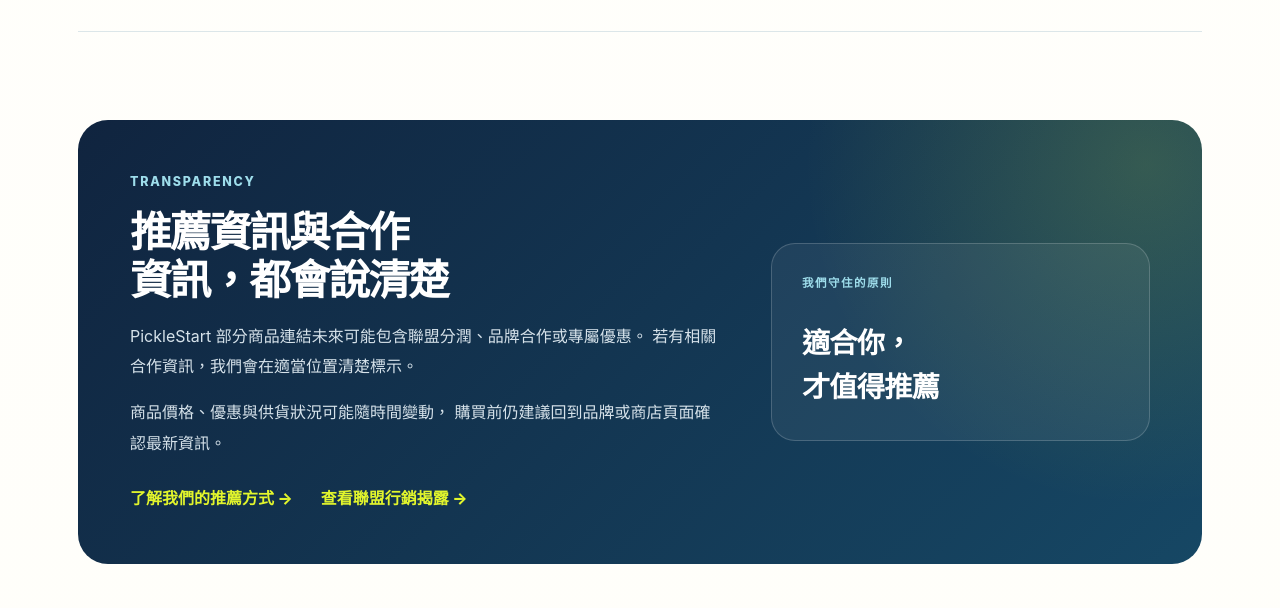
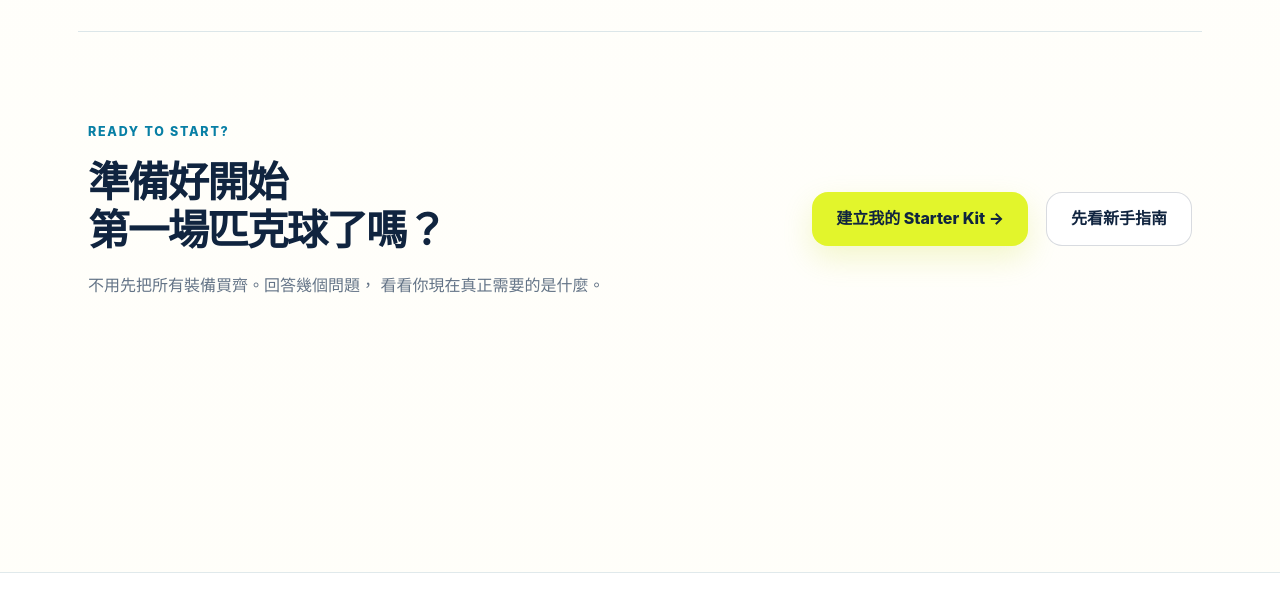
Before and after one commit to stevenkuo1013-cmd/picklestart-taiwan, an Astro site: page /about in a window 1280 px wide. Shown: the part 3280-3888 px from the top of the page. Built offline with nearby package versions, Linux system fonts and the light colour scheme; Astro itself is replaced by a stand-in of ours.

Commit message:
Delete about affiliate pages

```diff
--- a/src/pages/about.astro
+++ b/src/pages/about.astro
@@ -194,33 +194,9 @@ import BaseLayout from "../layouts/BaseLayout.astro";
       </div>
     </section>
 
-    <section class="about-section about-transparency">
-      <div class="about-transparency-copy">
-        <p class="about-kicker about-kicker-light">TRANSPARENCY</p>
-        <h2>推薦資訊與合作資訊，都會說清楚</h2>
-        <p>
-          PickleStart 部分商品連結未來可能包含聯盟分潤、品牌合作或專屬優惠。
-          若有相關合作資訊，我們會在適當位置清楚標示。
-        </p>
-        <p>
-          商品價格、優惠與供貨狀況可能隨時間變動，
-          購買前仍建議回到品牌或商店頁面確認最新資訊。
-        </p>
 
-        <div class="about-transparency-links">
-          <a href="/how-we-recommend">了解我們的推薦方式 →</a>
-          <a href="/affiliate-disclosure">查看聯盟行銷揭露 →</a>
-        </div>
-      </div>
 
-      <div class="about-transparency-rule">
-        <span>我們守住的原則</span>
-        <strong>
-          適合你，<br />
-          才值得推薦
-        </strong>
-      </div>
-    </section>
+
 
     <section class="about-final-cta">
       <div class="about-final-copy">
```
